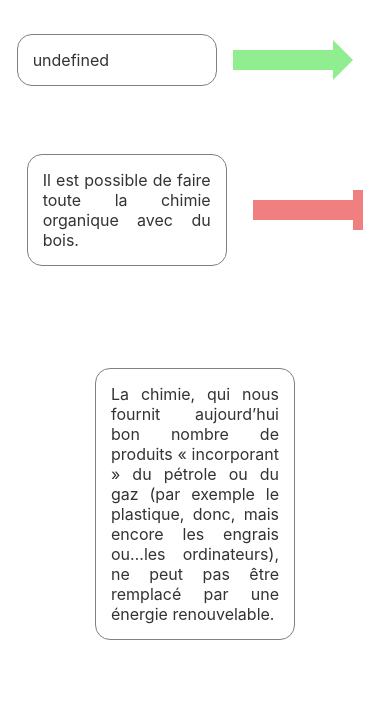
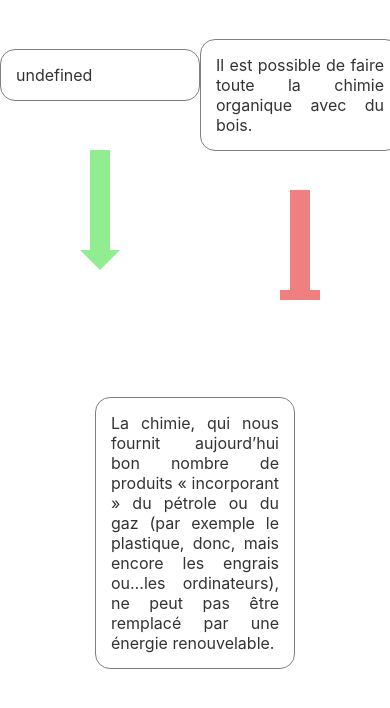
Before and after one commit to laybe/faxiom, a Svelte app: page / in a window 390 px wide. Shown: the top 708 px of the page. Built offline with nearby package versions, Linux system fonts and the light colour scheme.

Commit message:
Add responsivity to ArgumentsList

```diff
--- a/src/ArgumentArrow.svelte
+++ b/src/ArgumentArrow.svelte
@@ -12,13 +12,13 @@
 <style lang="scss">
   .root {
     display: flex;
-    flex-direction: row;
+    flex-direction: column;
     align-items: center;
   }
 
   .body {
-    height: 20px;
-    width: 100px;
+    height: 100px;
+    width: 20px;
   }
 
   .implication {
@@ -30,7 +30,7 @@
       height: 0px;
       width: 0px;
       border: 20px solid transparent;
-      border-left: 20px solid lightgreen;
+      border-top: 20px solid lightgreen;
     }
   }
 
@@ -40,8 +40,31 @@
     }
 
     > .head {
-      height: 40px;
-      width: 10px;
+      height: 10px;
+      width: 40px;
+    }
+  }
+
+  @media only screen and (min-width: 600px) {
+    .root {
+      flex-direction: row;
+    }
+    .body {
+      height: 20px;
+      width: 100px;
+    }
+    .implication {
+      > .head {
+        border: 20px solid transparent;
+        border-left: 20px solid lightgreen;
+      }
+    }
+
+    .abjunction {
+      > .head {
+        height: 40px;
+        width: 10px;
+      }
     }
   }
 
--- a/src/ArgumentComponent.svelte
+++ b/src/ArgumentComponent.svelte
@@ -24,8 +24,14 @@
     flex-grow: 1;
 
     display: flex;
-    flex-direction: row;
+    flex-direction: column;
     align-items: center;
     justify-content: space-evenly;
   }
+
+  @media only screen and (min-width: 600px) {
+    .root {
+      flex-direction: row;
+    }
+  }
 </style>
--- a/src/ArgumentsList.svelte
+++ b/src/ArgumentsList.svelte
@@ -17,6 +17,12 @@
     width: 100%;
     height: 100%;
     display: flex;
-    flex-direction: column;
+    flex-direction: row;
+  }
+
+  @media only screen and (min-width: 600px) {
+    div {
+      flex-direction: column;
+    }
   }
 </style>
```
